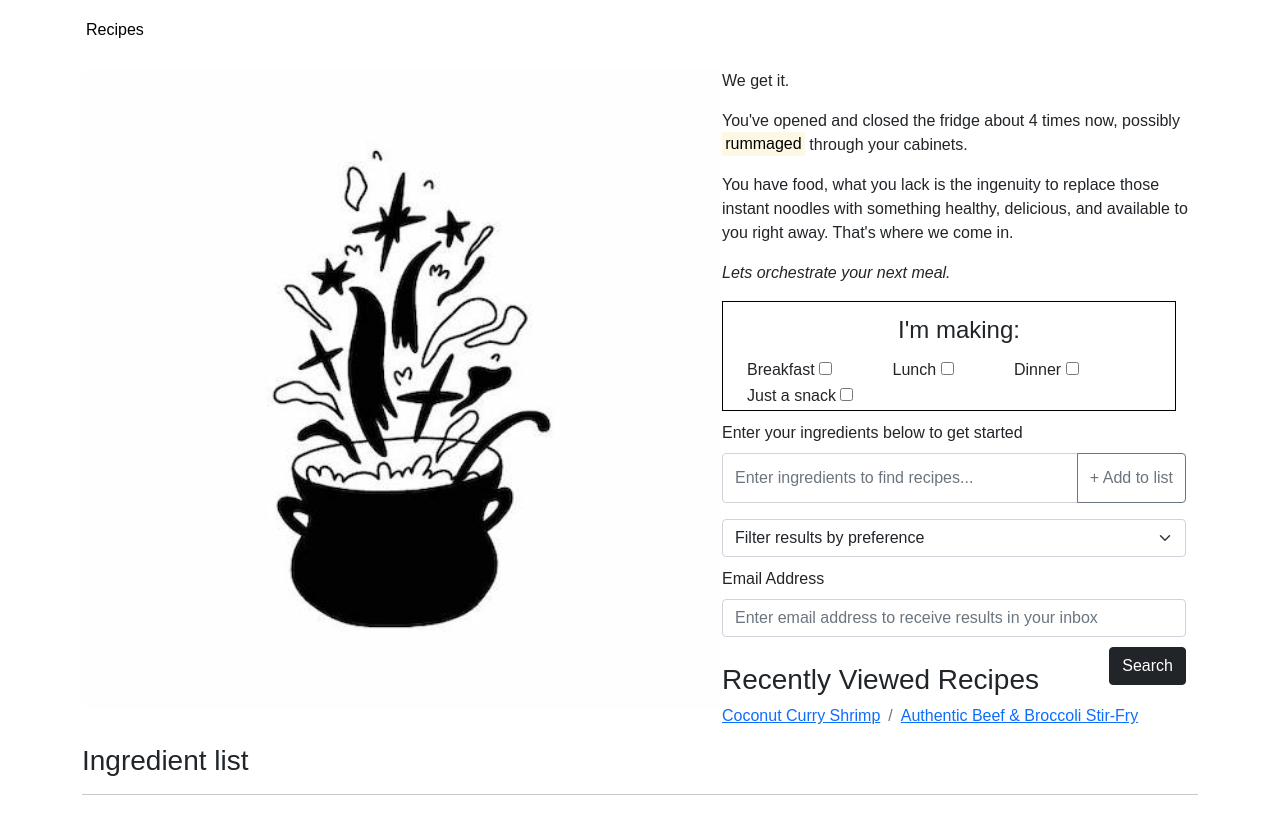
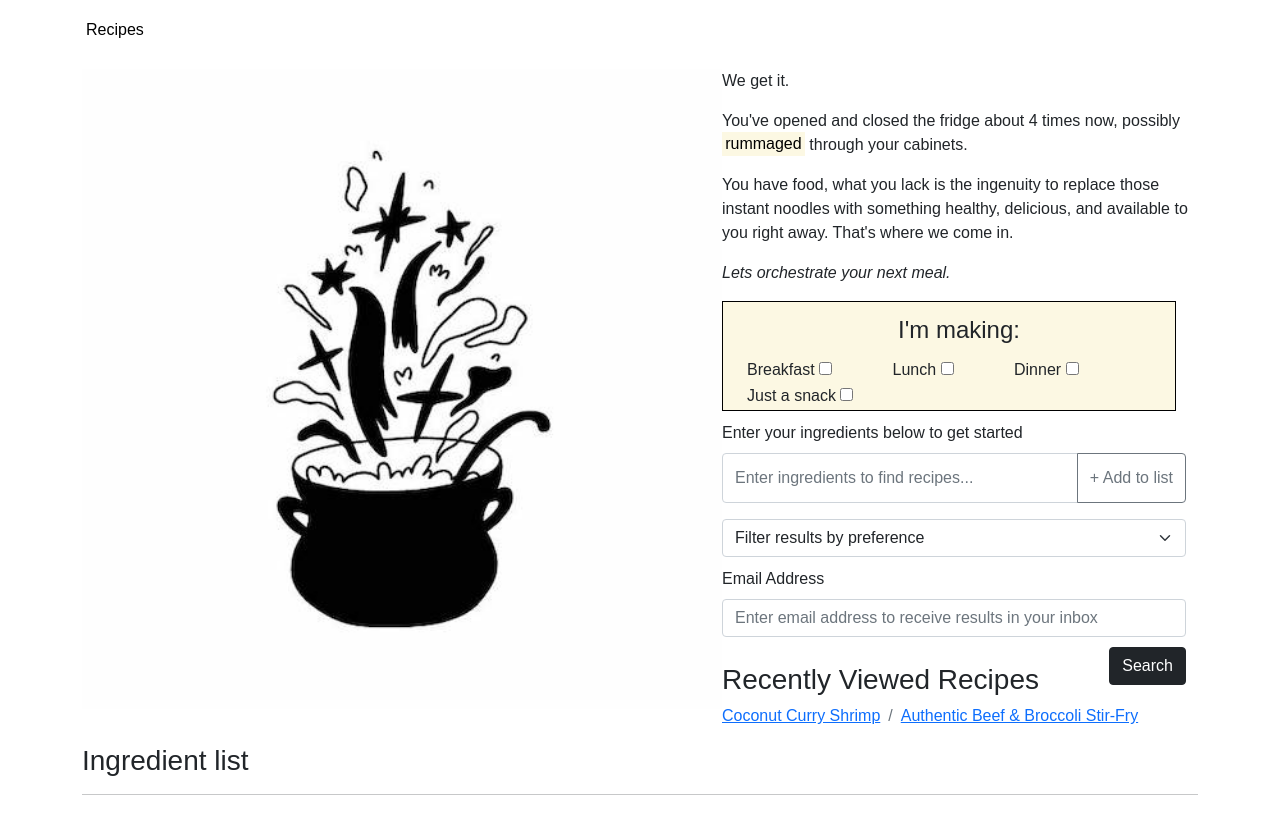
Before and after one commit to esyeng/fridge-maestro, a plain HTML site: page public/index.html in a window 1280 px wide. Shown: the part 110-944 px from the top of the page. Drawn offline with nearby package versions, Linux system fonts and the light colour scheme; a web font is replaced by a local one.

Commit message:
CSS: Custom fieldset rules for bordered area

```diff
--- a/public/index.html
+++ b/public/index.html
@@ -57,7 +57,7 @@
         <!-- Main form selection area -->
         <article class="container-sm">
             <form class="mb-3">
-                <fieldset class="fieldset_bordered">
+                <fieldset class="fieldset_bordered fieldset_menu_bg">
                     <legend class="fieldset_bordered_legend">I'm making:</legend>
                     <div class="form-check form-check-inline">
                         <label for="breakfast_check" class="form-check-label">Breakfast</label>
--- a/public/styles/forms.css
+++ b/public/styles/forms.css
@@ -12,6 +12,11 @@ Form control
 .fieldset_bordered_legend {
     margin: 0.625rem;
     text-align: center;
+}
+
+/* set bordered background */
+.fieldset_menu_bg {
+    background-color: #fcf8e3;
 }
 
 /* Set spacing for an input element */
```
